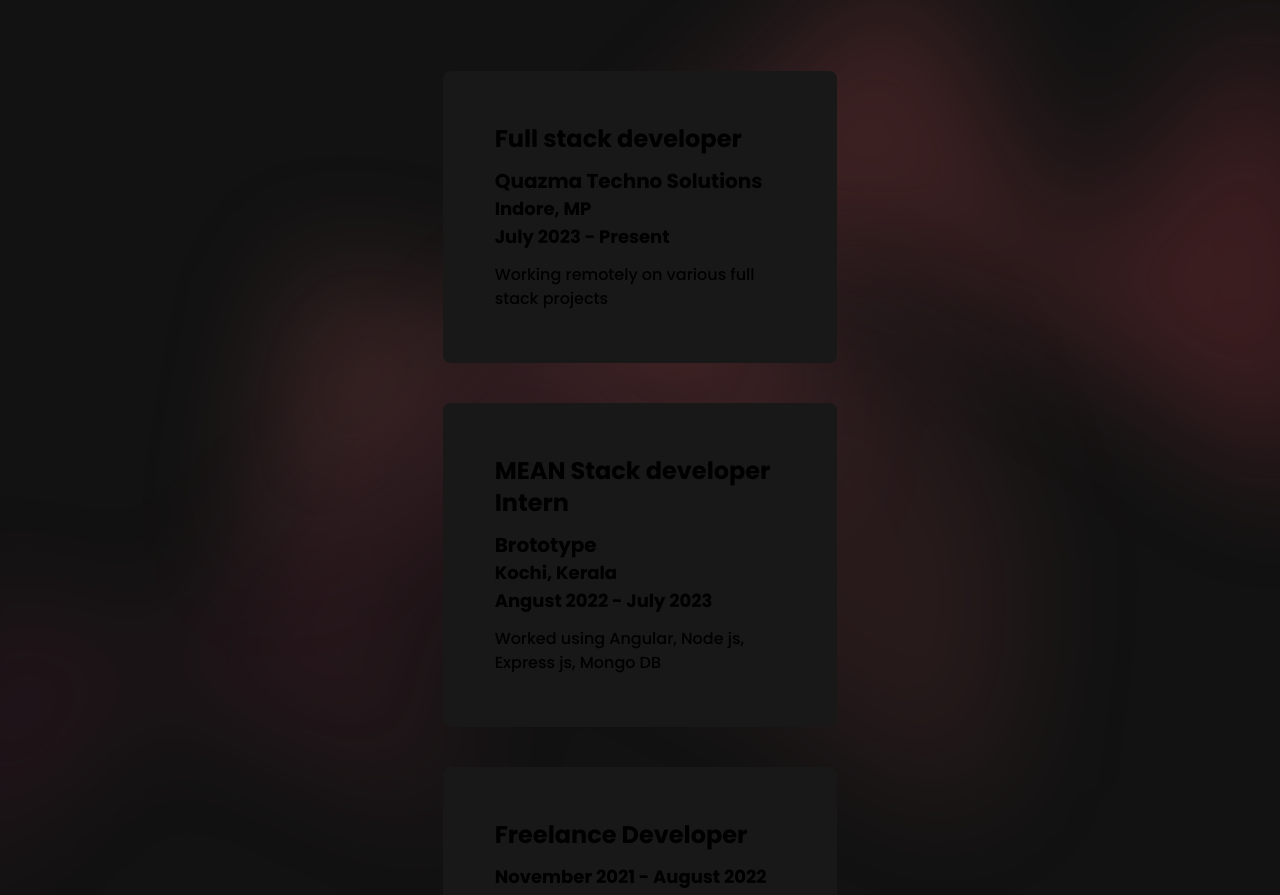
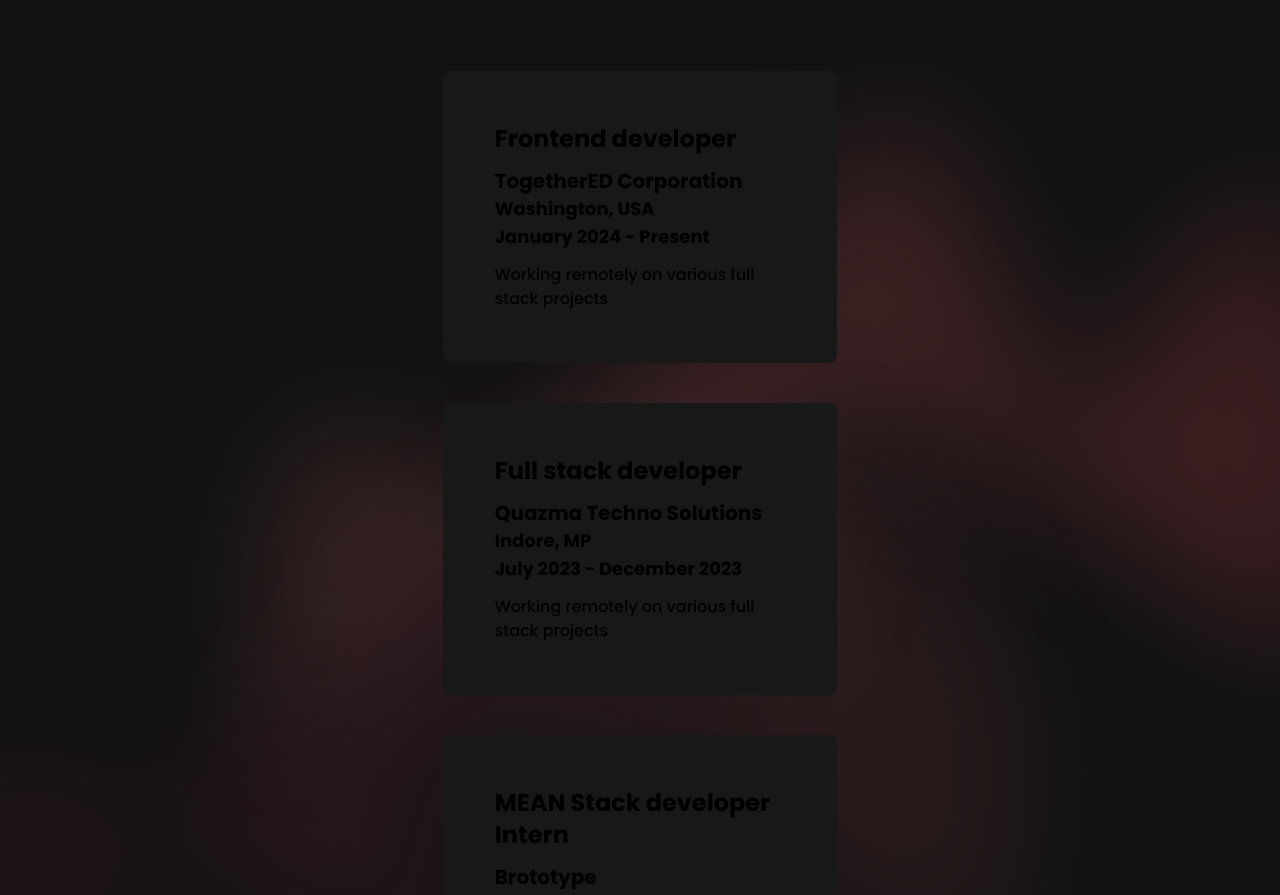
Before and after one commit to ShyamPrakashPPK/Shyam-portfolio, a Next.js app: page / in a window 1280 px wide. Shown: the part 2107-3002 px from the top of the page. Built offline with nearby package versions, Linux system fonts and the light colour scheme.

Commit message:
experience added

```diff
--- a/src/app/components/MyExperience.tsx
+++ b/src/app/components/MyExperience.tsx
@@ -4,14 +4,22 @@
 const Experience = [
     {
         key: 1,
-        position: 'Full stack developer',
-        company: 'Quazma Techno Solutions',
-        location: 'Indore, MP ',
-        duration: 'July 2023 - Present',
+        position: 'Frontend developer',
+        company: 'TogetherED Corporation',
+        location: 'Washington, USA',
+        duration: 'January 2024 - Present',
         description: `Working remotely on various full stack projects`,
     },
     {
         key: 2,
+        position: 'Full stack developer',
+        company: 'Quazma Techno Solutions',
+        location: 'Indore, MP ',
+        duration: 'July 2023 - December 2023',
+        description: `Working remotely on various full stack projects`,
+    },
+    {
+        key: 3,
         position: 'MEAN Stack developer Intern',
         company: 'Brototype',
         location: 'Kochi, Kerala ',
@@ -19,7 +27,7 @@
         description: `Worked using Angular, Node js, Express js, Mongo DB`,
     },
     {
-        key: 3,
+        key: 4,
         position: 'Freelance Developer',
         company: '',
         location: '',
```
